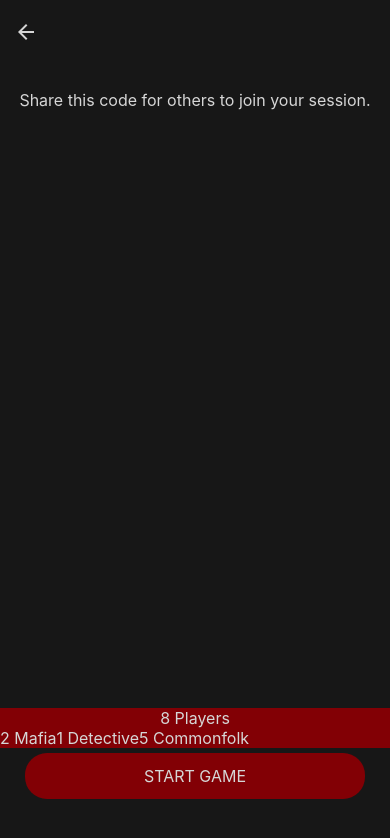
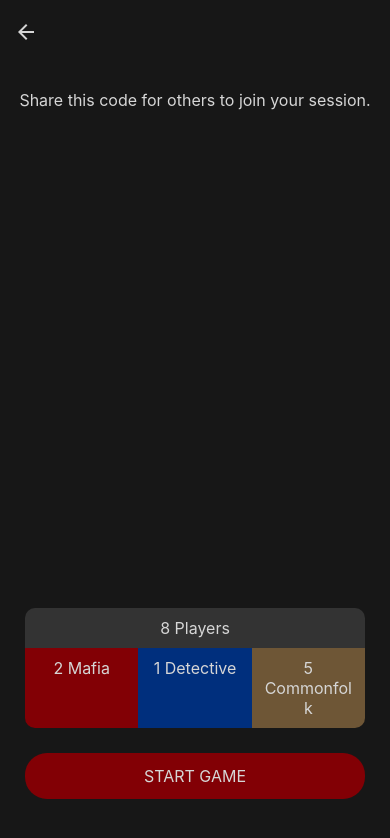
Before and after one commit to lsneth/mafia-social-deduction, a React Native app: screen /Lobby in a window 390 px wide. Shown: the top 838 px of the page. Built offline with nearby package versions, Linux system fonts and the light colour scheme.

Commit message:
incomplete: GameProvider

```diff
--- a/App.tsx
+++ b/App.tsx
@@ -8,6 +8,7 @@ import AuthProvider from './src/providers/AuthProvider'
 import Stats from './src/screens/Stats'
 import colors from './src/styles/colors'
 import Lobby from './src/screens/Lobby'
+import Join from './src/screens/Join'
 
 export type RootStackParamList = {
   Home: undefined
@@ -15,6 +16,7 @@ export type RootStackParamList = {
   Account: undefined
   Stats: undefined
   Lobby: { gameSessionCode: string }
+  Join: undefined
 }
 
 export default function App() {
@@ -36,6 +38,7 @@ export default function App() {
           <Stack.Screen name="Account" component={Account} />
           <Stack.Screen name="Stats" component={Stats} />
           <Stack.Screen name="Lobby" component={Lobby} initialParams={{ gameSessionCode: '' }} />
+          <Stack.Screen name="Join" component={Join} />
         </Stack.Navigator>
       </AuthProvider>
     </NavigationContainer>
--- a/src/components/Table.tsx
+++ b/src/components/Table.tsx
@@ -5,12 +5,18 @@ import colors from '../styles/colors'
 
 export default function Table({ title }: { title: string }) {
   return (
-    <View>
-      <View style={styles.titleBox}>
+    <View style={styles.table}>
+      <View style={styles.titleCell}>
         <Text>{title}</Text>
-        <View style={{ display: 'flex', flexDirection: 'row' }}>
+      </View>
+      <View style={{ display: 'flex', flexDirection: 'row' }}>
+        <View style={[styles.cell, styles.mafiaCell]}>
           <Text>2 Mafia</Text>
+        </View>
+        <View style={[styles.cell, styles.detectiveCell]}>
           <Text>1 Detective</Text>
+        </View>
+        <View style={[styles.cell, styles.commonfolkCell]}>
           <Text>5 Commonfolk</Text>
         </View>
       </View>
@@ -18,8 +24,29 @@ export default function Table({ title }: { title: string }) {
   )
 }
 
+const borderRadius: number = 10
+
 const styles = StyleSheet.create({
-  titleBox: {
+  table: { marginLeft: 25, marginRight: 25 },
+  titleCell: {
+    backgroundColor: colors.gray,
+    padding: 10,
+    borderTopRightRadius: borderRadius,
+    borderTopLeftRadius: borderRadius,
+  },
+  cell: {
+    flex: 1,
+    padding: 10,
+  },
+  mafiaCell: {
     backgroundColor: colors.red,
+    borderBottomLeftRadius: borderRadius,
+  },
+  detectiveCell: {
+    backgroundColor: colors.blue,
+  },
+  commonfolkCell: {
+    backgroundColor: colors.tan,
+    borderBottomRightRadius: borderRadius,
   },
 })
--- a/src/screens/Home.tsx
+++ b/src/screens/Home.tsx
@@ -1,4 +1,4 @@
-import React, { useState } from 'react'
+import React from 'react'
 import { useAuthContext } from '../providers/AuthProvider'
 import { NativeStackNavigationProp } from '@react-navigation/native-stack'
 import { RootStackParamList } from '../../App'
@@ -8,8 +8,7 @@ import Button from '../components/Button'
 import Separator from '../components/Separator'
 import ParentView from '../components/ParentView'
 import BottomView from '../components/BottomView'
-import { createGameSession, deleteGameSession } from '../services/supabaseServices'
-import { Alert } from 'react-native'
+import { joinGameSession, createGameSession, deleteGameSession } from '../services/supabaseServices'
 
 export default function Home({
   route,
@@ -19,7 +18,6 @@ export default function Home({
   route: RouteProp<RootStackParamList, 'Home'>
 }) {
   const { signedIn } = useAuthContext()
-  const [gameSessionCode, setGameSessionCode] = useState<string>('')
 
   return (
     <ParentView
@@ -31,11 +29,13 @@ export default function Home({
       <BottomView>
         {signedIn ? (
           <>
-            <Button onPress={() => {}}>JOIN GAME</Button>
+            <Button onPress={() => navigation.navigate('Join')}>JOIN GAME</Button>
             <Button
-              onPress={async () => {
-                createGameSession().then((gsCode) => gsCode && setGameSessionCode(gsCode))
-                navigation.navigate('Lobby', { gameSessionCode: gameSessionCode })
+              onPress={() => {
+                createGameSession().then((gsCode) => {
+                  joinGameSession(gsCode)
+                  navigation.navigate('Lobby', { gameSessionCode: gsCode })
+                })
               }}
             >
               HOST GAME
--- /dev/null
+++ b/src/screens/Join.tsx
@@ -0,0 +1,36 @@
+import React, { useState } from 'react'
+import ParentView from '../components/ParentView'
+import TextInput from '../components/TextInput'
+import Button from '../components/Button'
+import { joinGameSession } from '../services/supabaseServices'
+import { NativeStackNavigationProp } from '@react-navigation/native-stack'
+import { RootStackParamList } from '../../App'
+import { RouteProp } from '@react-navigation/native'
+
+export default function Join({
+  route,
+  navigation,
+}: {
+  navigation: NativeStackNavigationProp<RootStackParamList, 'Join'>
+  route: RouteProp<RootStackParamList, 'Join'>
+}) {
+  const [gameSessionCode, setGameSessionCode] = useState('')
+  return (
+    <ParentView>
+      <TextInput
+        label="Game Session Code"
+        placeholder="XXXXXX"
+        value={gameSessionCode}
+        onChangeText={(text) => setGameSessionCode(text)}
+      />
+      <Button
+        onPress={() => {
+          joinGameSession(`gs_${gameSessionCode}`)
+          navigation.navigate('Lobby', { gameSessionCode: gameSessionCode })
+        }}
+      >
+        Join
+      </Button>
+    </ParentView>
+  )
+}
--- a/src/screens/Lobby.tsx
+++ b/src/screens/Lobby.tsx
@@ -24,6 +24,7 @@ export default function Lobby({
       <Text>Share this code for others to join your session.</Text>
       <BottomView>
         <Table title="8 Players" />
+        <Separator size={20} />
         <Button
           onPress={() => {
             joinGameSession(route.params.gameSessionCode)
--- a/src/services/supabaseServices.ts
+++ b/src/services/supabaseServices.ts
@@ -2,12 +2,12 @@ import { PostgrestError, PostgrestSingleResponse } from '@supabase/supabase-js'
 import { supabase } from '../lib/supabase'
 import { Alert } from 'react-native'
 
-export async function createGameSession(): Promise<string | void> {
+export async function createGameSession(): Promise<string> {
   const { data, error } = await supabase.rpc('create_gs_table')
 
   if (error) {
     Alert.alert(error.message)
-    return
+    return 'error creating game session'
   }
   return data
 }
@@ -21,14 +21,15 @@ export async function deleteGameSession(gameSessionCode: string): Promise<void>
 }
 
 export function joinGameSession(gameSessionCode: string) {
+  console.log('join', gameSessionCode)
   supabase
     .channel(gameSessionCode)
     .on(
       'postgres_changes',
       {
         event: '*',
-        schema: 'public',
-        // table: gameSessionCode,
+        schema: 'game_sessions',
+        table: gameSessionCode,
       },
       (payload) => console.log(payload)
     )
--- a/src/styles/colors.ts
+++ b/src/styles/colors.ts
@@ -4,6 +4,8 @@ const colors = {
   lightGray: '#777777',
   gray: '#333333',
   red: '#820005',
+  blue: '#002f7d',
+  tan: '#6e5636',
 }
 
 export default colors
```
Also changed, not shown: src/providers/GameDataProvider.tsx (added, +55 -0 lines).
